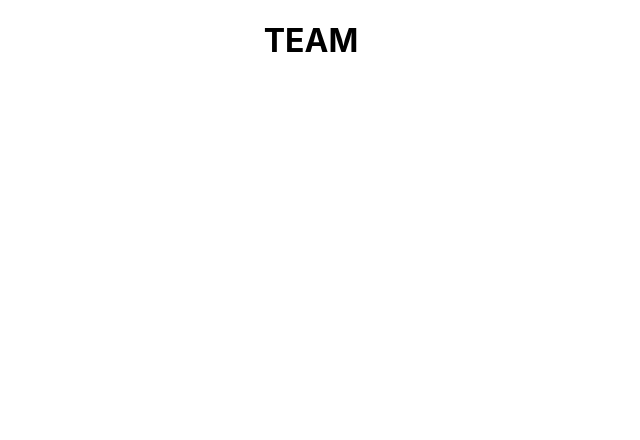
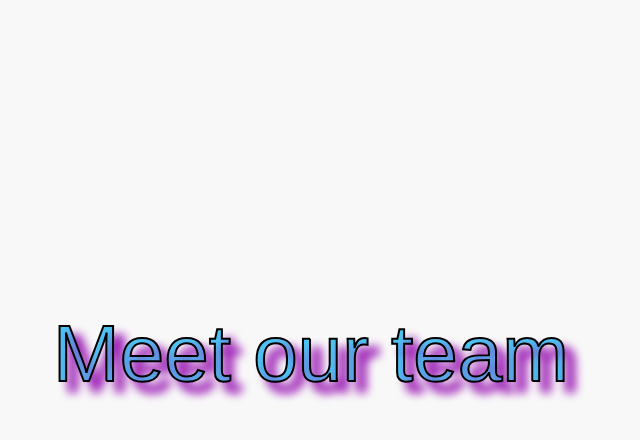
Before and after one commit to deepali-02/team-page, a React (Create React App) app: page / in a window 1280 px wide. Shown: the top 440 px of the page, without its empty margins (329-969 px from the left). Built offline with nearby package versions, Linux system fonts and the light colour scheme.

Commit message:
Created title for the page and added css

```diff
--- a/src/Page/Team.js
+++ b/src/Page/Team.js
@@ -1,5 +1,21 @@
-export const Team = ()=>{
-return(<div>
-    <h1>TEAM</h1>
-</div>)
-}
+import "./style.css";
+export const Team = () => {
+  return (
+    <div>
+      <div className="title-container" id="grad1">
+        <svg
+          height="150"
+          stroke="#000"
+          stroke-width="2"
+          class="text-line"
+          width="100%"
+        >
+          <text  x="50%" dominant-baseline="middle" text-anchor="middle" y="50%">
+            Meet our team
+          </text>
+        </svg>
+      </div>
+      <div className="body-container"></div>
+    </div>
+  );
+};
--- /dev/null
+++ b/src/Page/style.css
@@ -0,0 +1,57 @@
+/* #grad1 {
+  height: 200px;
+
+  background-image: linear-gradient(
+    rgb(77, 73, 73),
+    rgb(226, 222, 166),
+    rgb(77, 73, 73)
+  );
+} */
+
+.title-container {
+  background: #f8f8f8;
+  display: flex;
+  align-items: center;
+  height: 90vh;
+}
+
+.text-line {
+  stroke-dasharray: 600;
+  stroke-dashoffset: 600;
+  animation: dash 5s linear forwards, filling 5s ease-in forwards;
+  font-size: 80px;
+}
+
+.text-line text {
+  font-family: Helvetica, Arial, sans-serif;
+  font-weight: normal;
+  font-style: normal;
+  text-shadow: 10px 10px 10px rgb(150, 16, 177);
+  /* text-shadow: 1px 1px 2px black, 0 0 25px blue, 0 0 5px darkblue; */
+}
+
+@keyframes dash {
+  to {
+    stroke-dashoffset: 0;
+  }
+}
+
+@keyframes example {
+}
+
+@keyframes filling {
+  /* 0%, 90% { fill: #000; fill-opacity: 0; }
+    100% { fill: rgb(172, 27, 27); fill-opacity: 1; } */
+  0% {
+    fill: rgb(161, 83, 185);
+  }
+  25% {
+    fill: rgb(80, 80, 170);
+  }
+  50% {
+    fill: rgb(47, 169, 173);
+  }
+  100% {
+    fill: rgb(78, 195, 241);
+  }
+}
```
